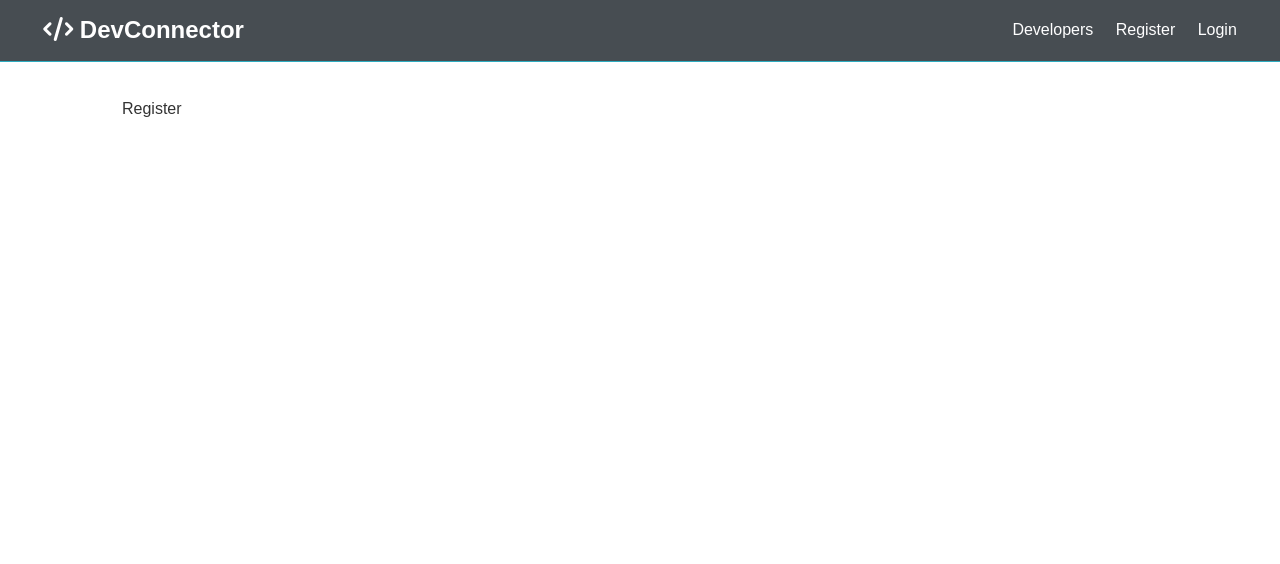
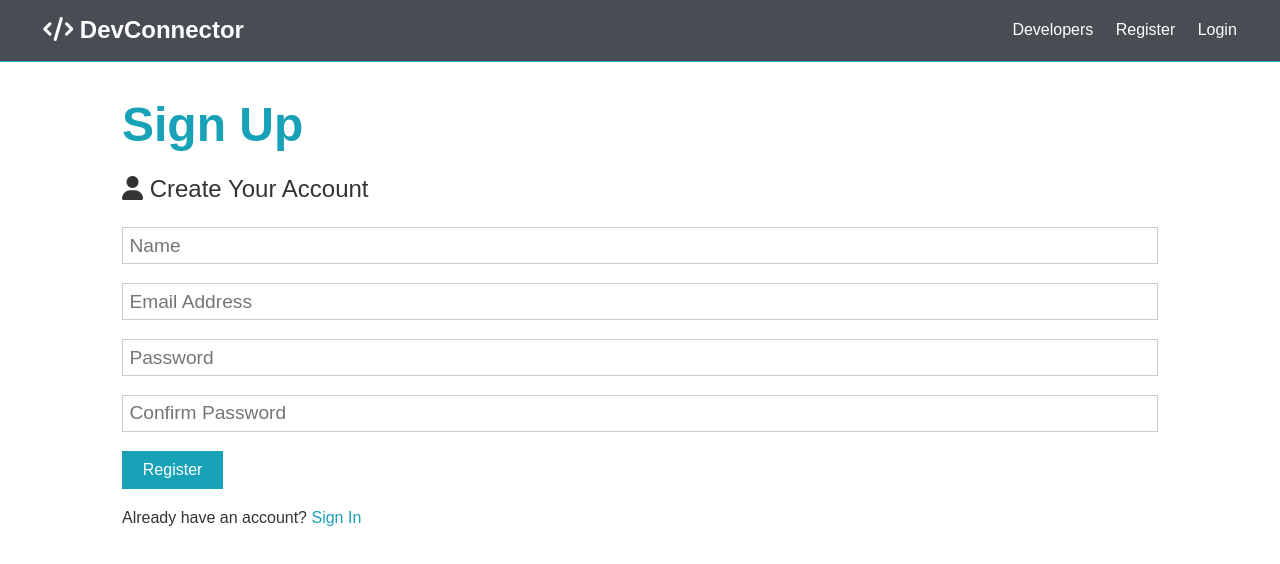
Before and after one commit to RosenGrayLearning/MERN-Stack-Front-To-Back---Full-Stack-React-Redux-and-Node, a React (Create React App) app in the folder DevConnector/client/: page /register in a window 1280 px wide. Shown: the top 564 px of the page. Built offline with nearby package versions, Linux system fonts and the light colour scheme.

Commit message:
Section 6:Getting Started With React & The Frontend-Register Form & useState Hook

```diff
--- /dev/null
+++ b/DevConnector/client/src/components/FormGroup.js
@@ -0,0 +1,8 @@
+import React from 'react'
+
+export default function FormGroup(props) {
+    return (
+        <div className="form-group"> <input type="text" {...props}/>
+      </div>
+    )
+}
--- a/DevConnector/client/src/components/auth/Register.js
+++ b/DevConnector/client/src/components/auth/Register.js
@@ -1,10 +1,47 @@
-import React from 'react'
+import React,{Fragment,useState} from 'react'
+import FormGroup from './../FormGroup';
 
 const Register = () => {
+    const [formData,setFormData] = useState({
+        name:'',
+        email:'',
+        password:'',
+        password2 : ''
+
+    });
+    const {name,email,password,password2} = formData;
+    const formGroupProps = [
+        {type:'text',placeholder:'Name',value:name,name:'name'},
+        {type:'email',placeholder:'Email Address',value:email,name:'email'},
+        {type:'password',placeholder:'Password',value:password,name:'password'},
+        {type:'password',placeholder:'Confirm Password',value:password2,name:'password2'},
+];
+
+    const onChangeValue = e => {setFormData({...formData,[e.target.name]:e.target.value})};
+    const onSubmitForm = e => {
+        e.preventDefault();
+        if(password !== password2){
+            console.log('Passwords do not match!');
+        }else{
+            console.log(formData);
+        }
+    }
+
     return (
-        <div>
-            Register
-        </div>
+        <Fragment>
+
+    <h1 className="large text-primary">Sign Up</h1>
+        <p className="lead"><i className="fas fa-user"></i> Create Your Account</p>
+        <form className="form" onSubmit={onSubmitForm}>
+            {
+           formGroupProps.map(formGroup=><FormGroup required onChange={onChangeValue} key={formGroup.name} {...formGroup}/>)
+            }
+          <input type="submit" className="btn btn-primary" value="Register" />
+        </form>
+        <p className="my-1">
+          Already have an account? <a href="login.html">Sign In</a>
+        </p>
+        </Fragment>
     )
 }
 
```
Also changed, not shown: 2 other files (tests, documents, lock files or other folders).
